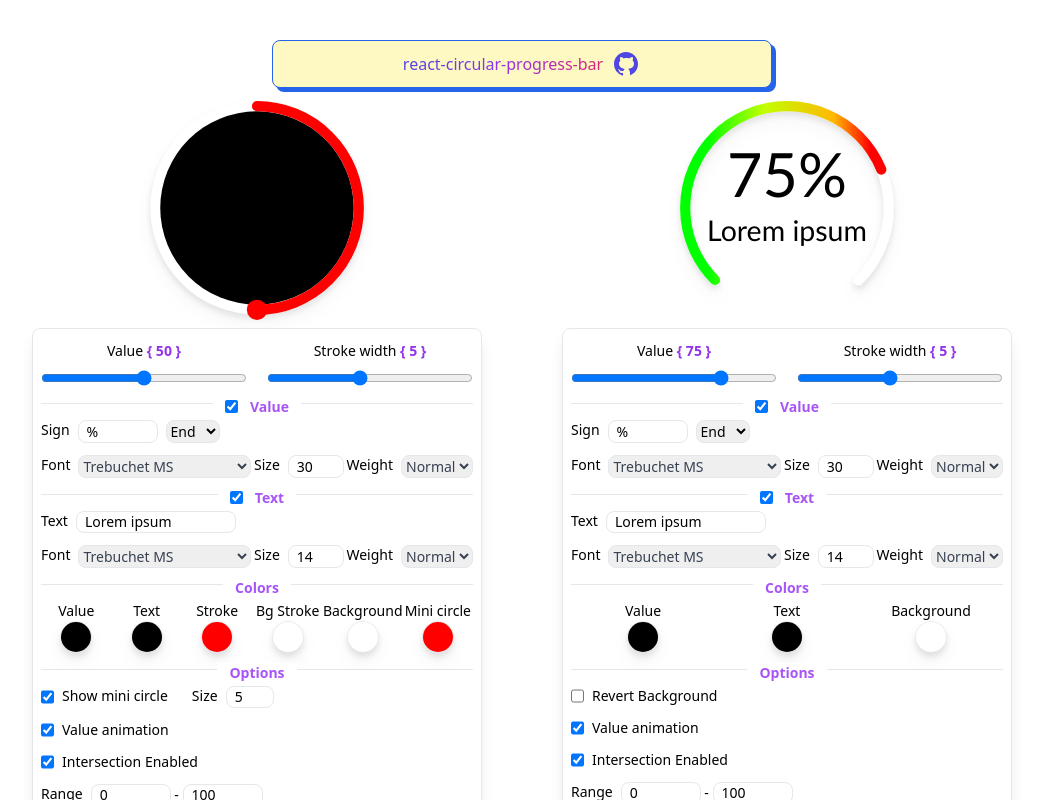
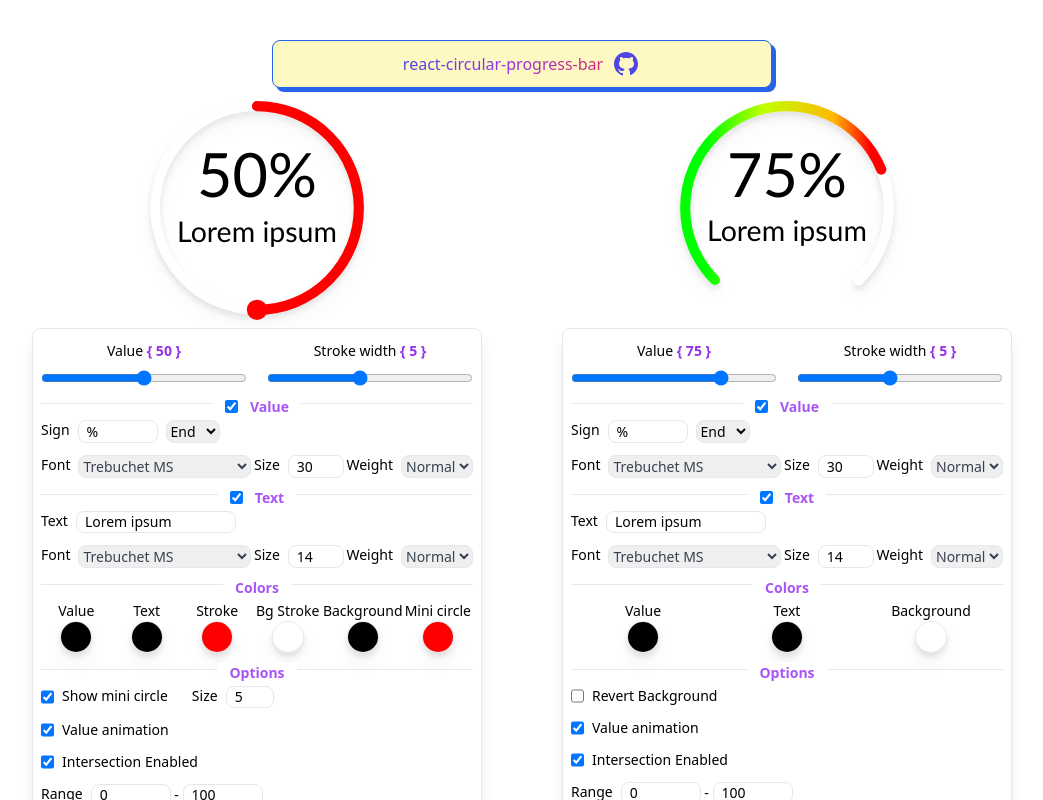
Before and after one commit to alptugidin/react-circular-progress-bar, a React (Vite) app: page / in a window 1280 px wide. Shown: the top 800 px of the page, without its empty margins (118-1161 px from the left). Built offline with nearby package versions, Linux system fonts and the light colour scheme.

Commit message:
add transparency to background color

```diff
--- a/src/components/FlatDemo/FlatDemo.tsx
+++ b/src/components/FlatDemo/FlatDemo.tsx
@@ -22,7 +22,7 @@ const FlatDemo: React.FC = () => {
       text: 'Lorem ipsum',
       strokeLinecap: 'round',
       bgStrokeColor: '#ffffff',
-      bgColor: '#ffffff',
+      bgColor: { value: '#ffffff', transparency: '20' },
       shape: 'full',
       showMiniCircle: true,
       miniCircleColor: '#ff0000',
@@ -47,7 +47,7 @@ const FlatDemo: React.FC = () => {
             strokeColor: flatOptions.strokeColor,
             bgStrokeColor: flatOptions.bgStrokeColor,
             barWidth: flatOptions.strokeWidth,
-            bgColor: flatOptions.bgColor.concat('20'),
+            bgColor: flatOptions.bgColor,
             shape: flatOptions.shape,
             strokeLinecap: flatOptions.strokeLinecap,
             valueSize: flatOptions.valueSize,
```
